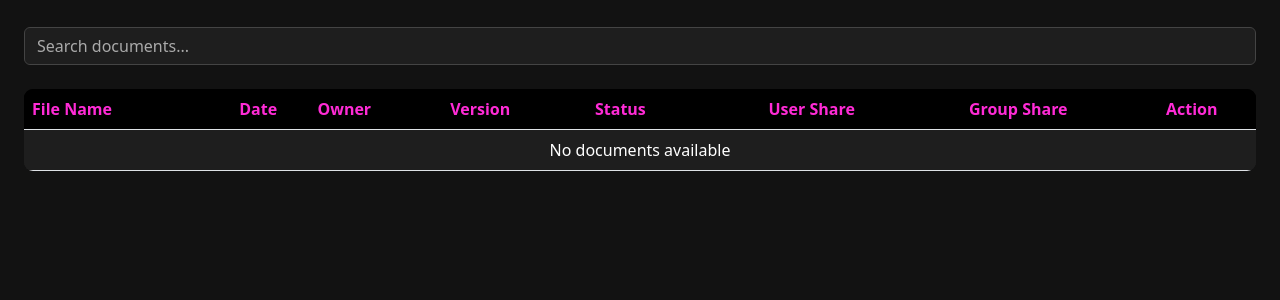
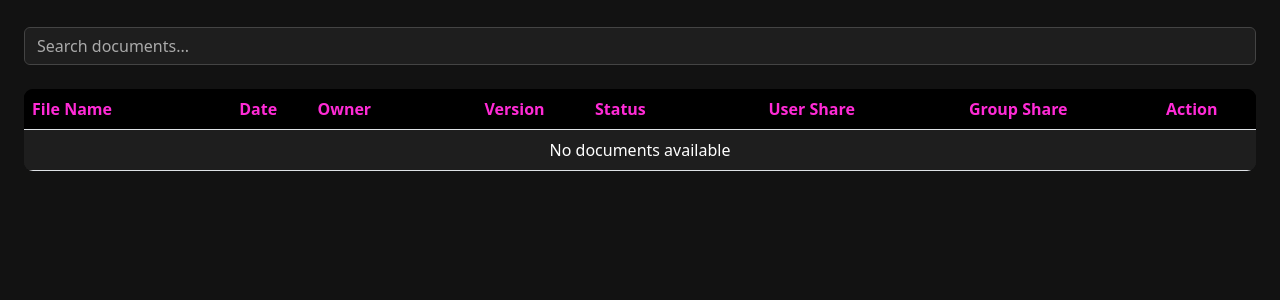
Before and after one commit to raketqueen/raketowl, a Flask app: page / in a window 1280 px wide. Shown: the part 167-467 px from the top of the page. Run offline with Flask 3, Linux system fonts and the light colour scheme; data comes from the database, SQL or seed files in the repository; data that the repository does not hold is empty; parts of the project's set-up code (start-up, migrations or seed data) failed here and were passed over.

```diff
--- a/app/templates/index.html
+++ b/app/templates/index.html
@@ -285,7 +285,7 @@
                     <th>File Name</th>
                     <th class="text-center">Date</th>
 					<th>Owner</th>
-                    <th>Version</th>
+                    <th class="text-center">Version</th>
                     <th>Status</th>
                     <th class="text-center">User Share</th>
                     <th class="text-center">Group Share</th>
```
